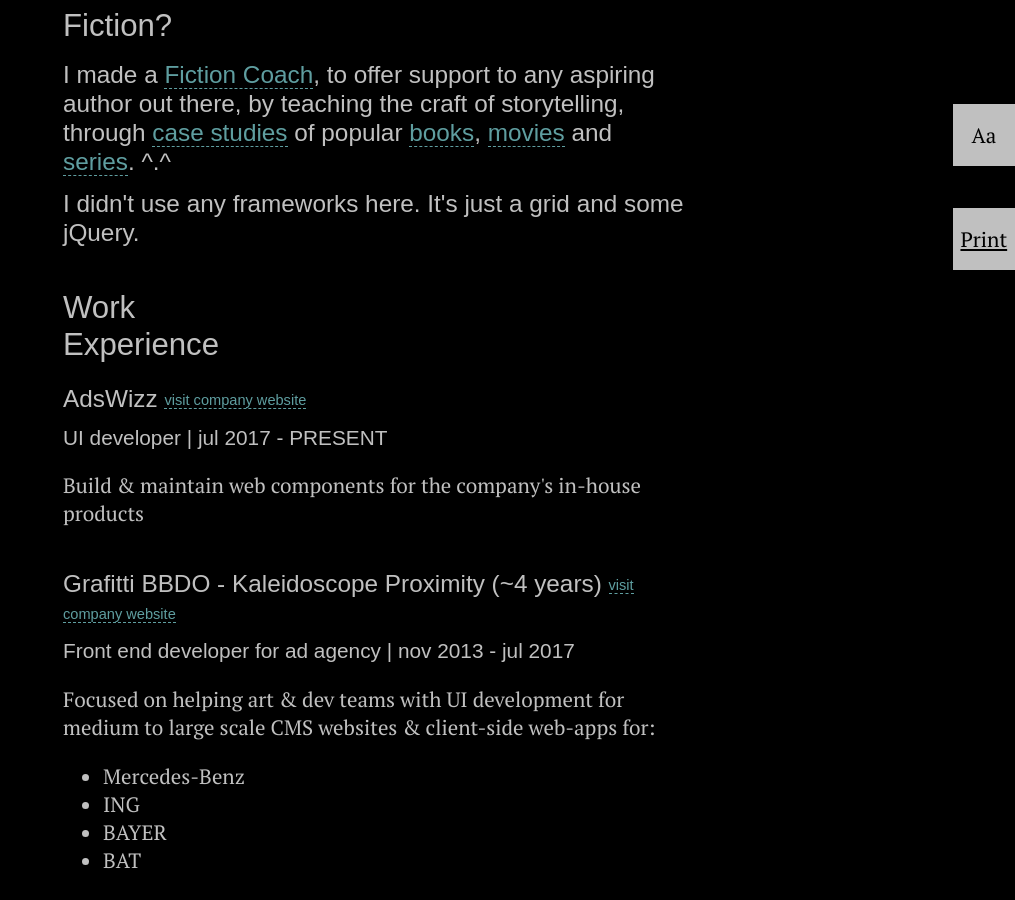
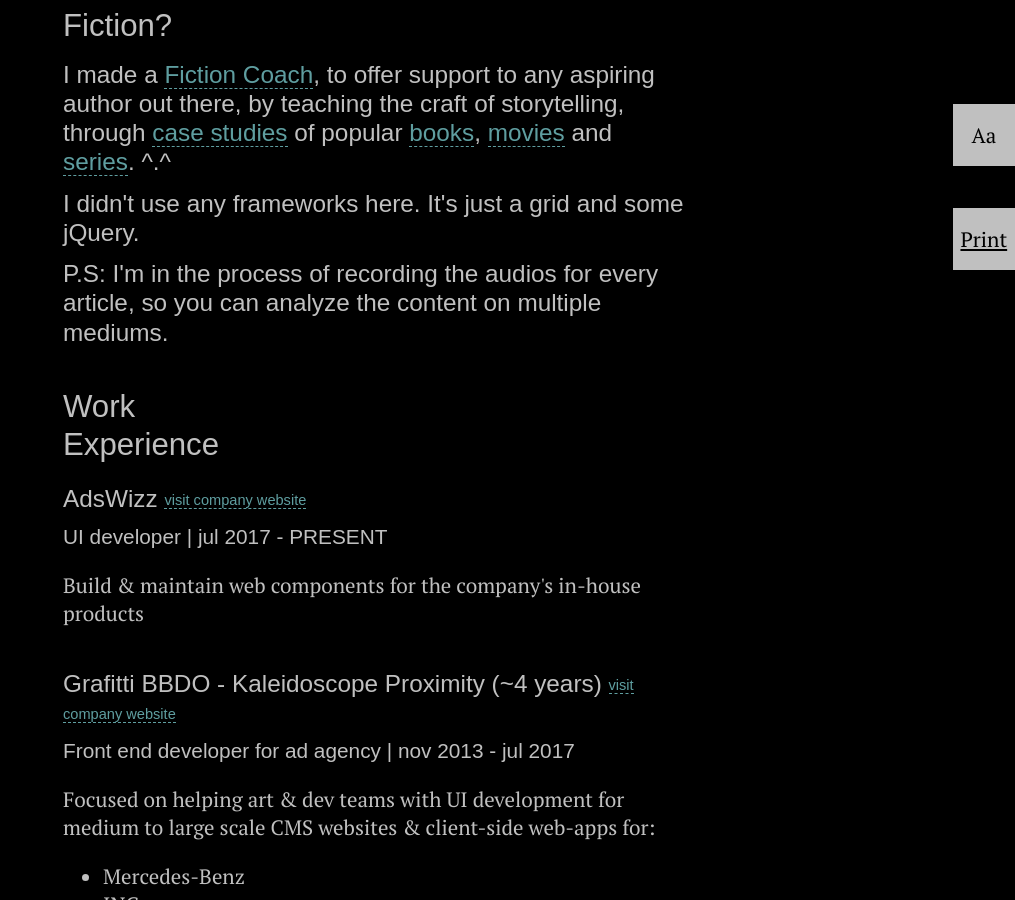
Before and after one commit to jscoox/jscoox.github.com, a Jekyll site: the page alex-okros.html, which Jekyll copies as it is, in a window 1280 px wide and 900 px high, scrolled down 1264 px. Shown: the whole window, without its empty margins (265-1280 px from the left). Built offline with Jekyll 4.4.1, drawn with Linux system fonts in a browser that asks for light colours; some web fonts are replaced.

Commit message:
Update alex-okros.html

```diff
--- a/alex-okros.html
+++ b/alex-okros.html
@@ -96,6 +96,7 @@
       <h2>Fiction?</h2>
       <h3>I made a <a href="https://fiction.coach/">Fiction Coach</a>, to offer support to any aspiring author out there, by teaching the craft of storytelling, through <a href="https://fiction.coach/case-studies">case studies</a> of popular <a href="https://fiction.coach/book-studies.html">books</a>, <a href="https://fiction.coach/movies.html">movies</a> and <a href="https://fiction.coach/series">series</a>. ^.^</h3>
       <h3>I didn't use any frameworks here. It's just a grid and some jQuery.</h3>
+<h3>P.S: I'm in the process of recording the audios for every article, so you can analyze the content on multiple mediums.</h3>
     </section>
 
     <section>
```
